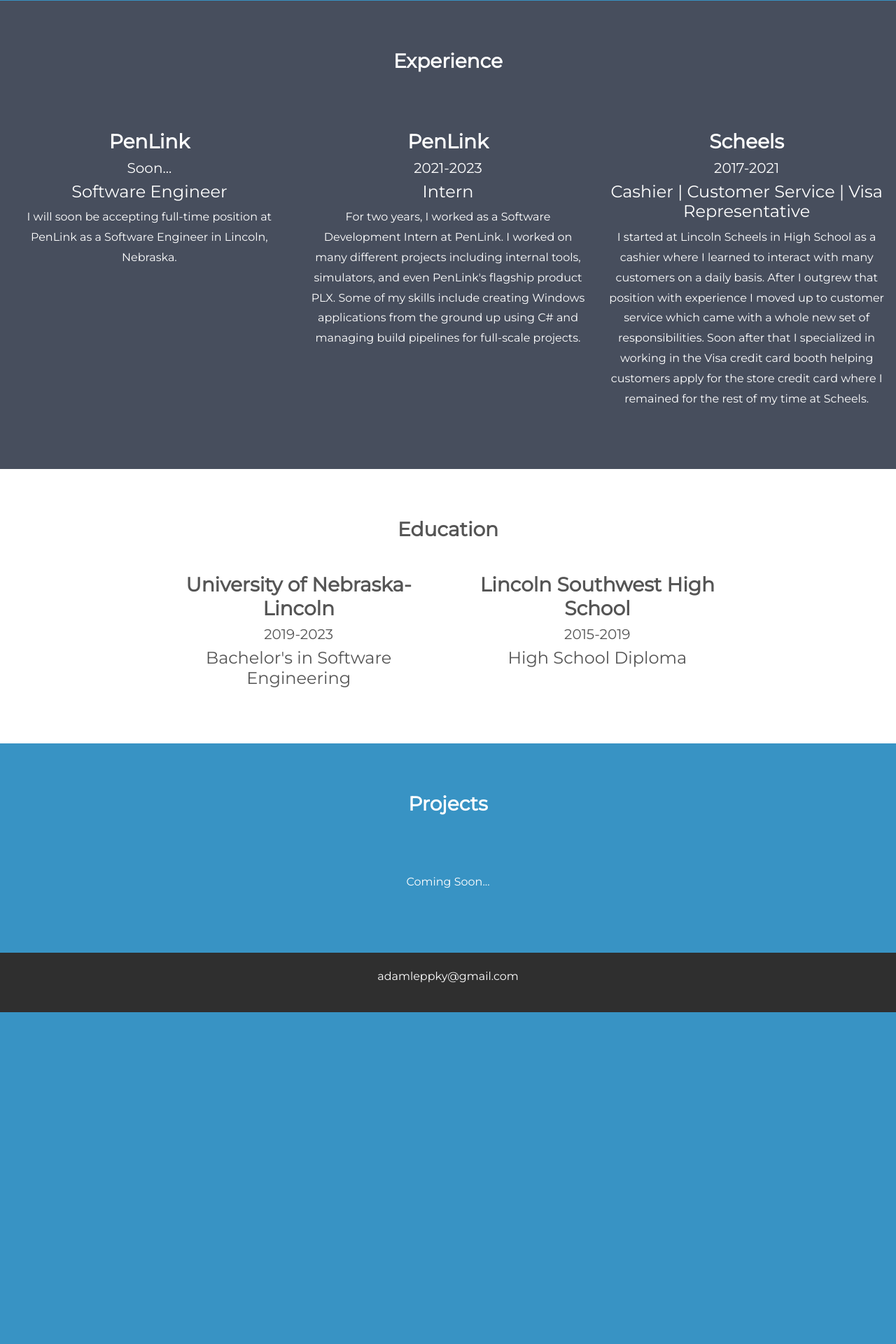
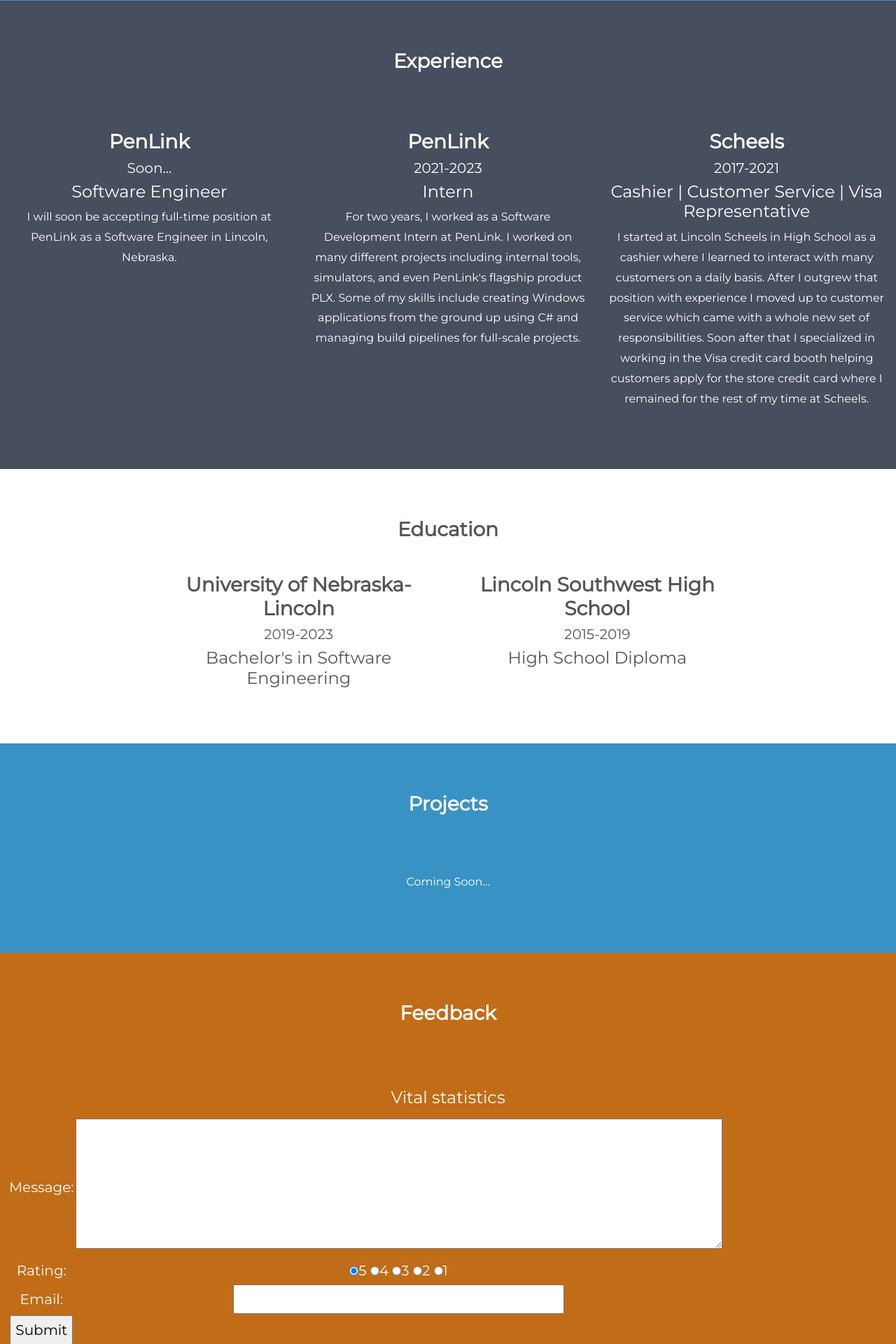
Before and after one commit to AdamLeppky/AdamLeppky.github.io, a PHP site: page / in a window 1280 px wide. Shown: the part 510-2430 px from the top of the page at 70% size. Before the commit the page ends 1956 px from the top, so only its background shows below. Run offline with PHP 8.4, Linux system fonts and the light colour scheme.

Commit message:
Add feedback form.

```diff
--- a/css/styles.css
+++ b/css/styles.css
@@ -69,6 +69,12 @@
     transition: 500ms;
 }
 
+.feedback-container {
+    background-color: #c16c17;
+    color: #fff;
+    transition: 500ms;
+}
+
 .footer-container {
     padding-top: 20px;
     padding-bottom: 20px;
--- a/index.html
+++ b/index.html
@@ -14,6 +14,7 @@
         <script src="https://ajax.googleapis.com/ajax/libs/jquery/3.6.3/jquery.min.js"></script>
         <script src="https://cdn.jsdelivr.net/npm/bootstrap@5.0.2/dist/js/bootstrap.bundle.min.js" integrity="sha384-MrcW6ZMFYlzcLA8Nl+NtUVF0sA7MsXsP1UyJoMp4YLEuNSfAP+JcXn/tWtIaxVXM" crossorigin="anonymous"></script>
         <script src="scripts/color-changer.js"></script>
+        <script src="scripts/feedback-form.js"></script>
     </head>
 
     <body>
@@ -30,6 +31,7 @@
                         <li class="nav-item"><a class="nav-link" href="#experience">EXPERIENCE</a></li>
                         <li class="nav-item"><a class="nav-link" href="#education">EDUCATION</a></li>
                         <li class="nav-item"><a class="nav-link" href="#projects">PROJECTS</a></li>
+                        <li class="nav-item"><a class="nav-link" href="#feedback">FEEDBACK</a></li>
                     </ul>
                 </div>
             </div>
@@ -103,6 +105,41 @@
             </div>
         </div>
 
+        <!-- Feedback -->
+        <div id="feedback" class="container-fluid feedback-container text-center">
+            <h3 class="margin">Feedback</h3><br>
+            <div class="row justify-content-center">
+                <form id="feedbackForm" onsubmit="onFeedbackSubmit()">
+                    <fieldset>
+                        <legend class="LegendBackground">Vital statistics</legend>
+                        <table>
+                            <tr>
+                                <td><label for="message">Message:</label></td>
+                                <td><textarea id="message" name="message" rows="5" cols="80"></textarea></td>
+                            </tr>
+                            <tr>
+                                <td><label for="rating">Rating:</label></td>
+                                <td>
+                                    <input type="radio" id="rating-5" name="rating" value="5" checked="checked" /><label for="rating-5">5</label>
+                                    <input type="radio" id="rating-4" name="rating" value="4" /><label for="rating-4">4</label>
+                                    <input type="radio" id="rating-3" name="rating" value="3" /><label for="rating-3">3</label>
+                                    <input type="radio" id="rating-2" name="rating" value="2" /><label for="rating-2">2</label>
+                                    <input type="radio" id="rating-1" name="rating" value="1" /><label for="rating-1">1</label>
+                                </td>
+                            </tr>
+                            <tr>
+                                <td><label for="email">Email:</label></td>
+                                <td><input id="email" type="text" name="email" size="40"></td>
+                            </tr>
+                            <tr>
+                                <td><input type="submit" value="Submit"></td>
+                            </tr>
+                        </table>
+                    </fieldset>
+                </form>
+            </div>
+        </div>
+
         <!-- Footer -->
         <footer class="container-fluid footer-container text-center">
             <p>adamleppky@gmail.com</p>
--- /dev/null
+++ b/scripts/feedback-form.js
@@ -0,0 +1,37 @@
+
+function onFeedbackSubmit()
+{
+    console.log('Feedback processing...');
+    var rating = ""
+    if (document.getElementById("rating-1").checked) {
+        rating = "1";
+    } else if (document.getElementById("rating-2").checked) {
+        rating = "2";
+    } else if (document.getElementById("rating-3").checked) {
+        rating = "3";
+    } else if (document.getElementById("rating-4").checked) {
+        rating = "4";
+    } else if (document.getElementById("rating-5").checked) {
+        rating = "5";
+    }
+
+    var email = document.getElementById("email").value;
+    var emailValid = checkEmailValid(email);
+    var emailValidMessage = "";
+    if (emailValid) {
+        emailValidMessage = "good";
+    } else {
+        emailValidMessage = "bad";
+    }
+
+    var messageWordCount = document.getElementById("message").value.split(' ').length;
+
+    alert("Rating: " + rating + ". Email is " + emailValidMessage + ". Message word count: " + messageWordCount);
+    console.log('Feedback submitted.');
+}
+
+function checkEmailValid(address)
+{
+    var p = address.search(/.+@.+/);
+    return p == 0;
+}
```
Also changed, not shown: index-old.html (added, +43 -0 lines).
